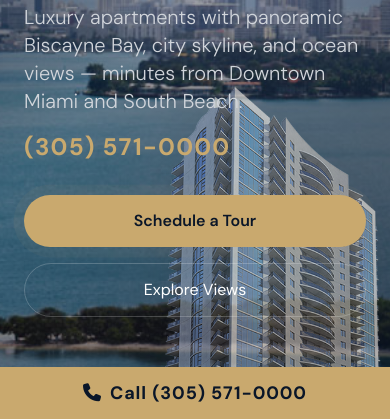
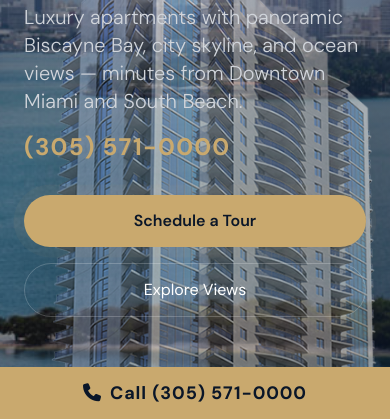
Before and after one commit to crrelabs/melo-22-skyview, a plain HTML site: page index.html in a window 390 px wide. Shown: the part 425-844 px from the top of the page. Drawn offline with nearby package versions, Linux system fonts and the light colour scheme.

Commit message:
Make building bigger on mobile (60vh), keep bottom-aligned

```diff
--- a/index.html
+++ b/index.html
@@ -111,7 +111,7 @@ tailwind.config = {
   </div>
   <!-- Building anchored to bottom right -->
   <div class="absolute bottom-0 right-0 md:right-[8%] z-10 pointer-events-none" style="line-height:0;">
-    <img src="images/building-rendering.png" alt="22 Skyview Building" class="h-[40vh] md:h-[70vh] max-h-[600px] drop-shadow-2xl opacity-60 md:opacity-100" style="display:block;">
+    <img src="images/building-rendering.png" alt="22 Skyview Building" class="h-[60vh] md:h-[70vh] max-h-[600px] drop-shadow-2xl opacity-50 md:opacity-100" style="display:block;">
   </div>
 </section>
 
```
